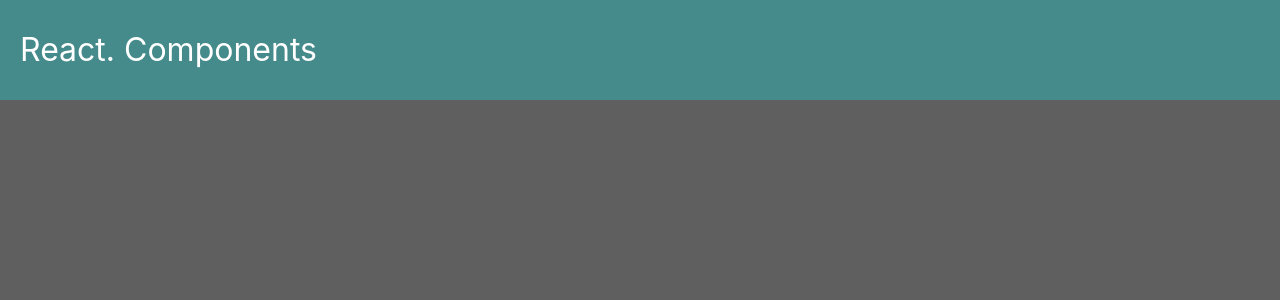
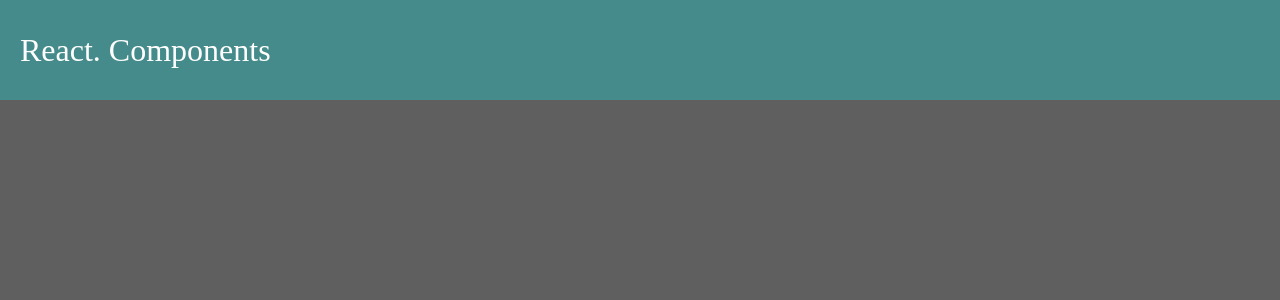
Before and after one commit to Cheleste1994/tagging-notes, a React (Vite) app: page / in a window 1280 px wide. Shown: the top 300 px of the page. Built offline with nearby package versions, Linux system fonts and the light colour scheme.

Commit message:
feat: add font default MUI

```diff
--- a/package.json
+++ b/package.json
@@ -14,6 +14,7 @@
   "dependencies": {
     "@emotion/react": "^11.11.1",
     "@emotion/styled": "^11.11.0",
+    "@fontsource/roboto": "^5.0.8",
     "@mui/material": "^5.14.19",
     "@reduxjs/toolkit": "^1.9.7",
     "@types/react-redux": "^7.1.30",
--- a/src/index.scss
+++ b/src/index.scss
@@ -1,18 +1,8 @@
-:root {
-  font-family: Inter, system-ui, Avenir, Helvetica, Arial, sans-serif;
-  line-height: 1.5;
-  font-weight: 400;
+@import '@fontsource/roboto/300.css';
+@import '@fontsource/roboto/400.css';
+@import '@fontsource/roboto/500.css';
+@import '@fontsource/roboto/700.css';
 
-  color-scheme: light dark;
-  color: rgba(255, 255, 255, 0.87);
-  background-color: #242424;
-
-  font-synthesis: none;
-  text-rendering: optimizeLegibility;
-  -webkit-font-smoothing: antialiased;
-  -moz-osx-font-smoothing: grayscale;
-  -webkit-text-size-adjust: 100%;
-}
 
 #root {
   display: flex;
@@ -61,16 +51,3 @@
 button:focus-visible {
   outline: 4px auto -webkit-focus-ring-color;
 }
-
-@media (prefers-color-scheme: light) {
-  :root {
-    color: #213547;
-    background-color: #ffffff;
-  }
-  a:hover {
-    color: #747bff;
-  }
-  button {
-    background-color: #f9f9f9;
-  }
-}
```
